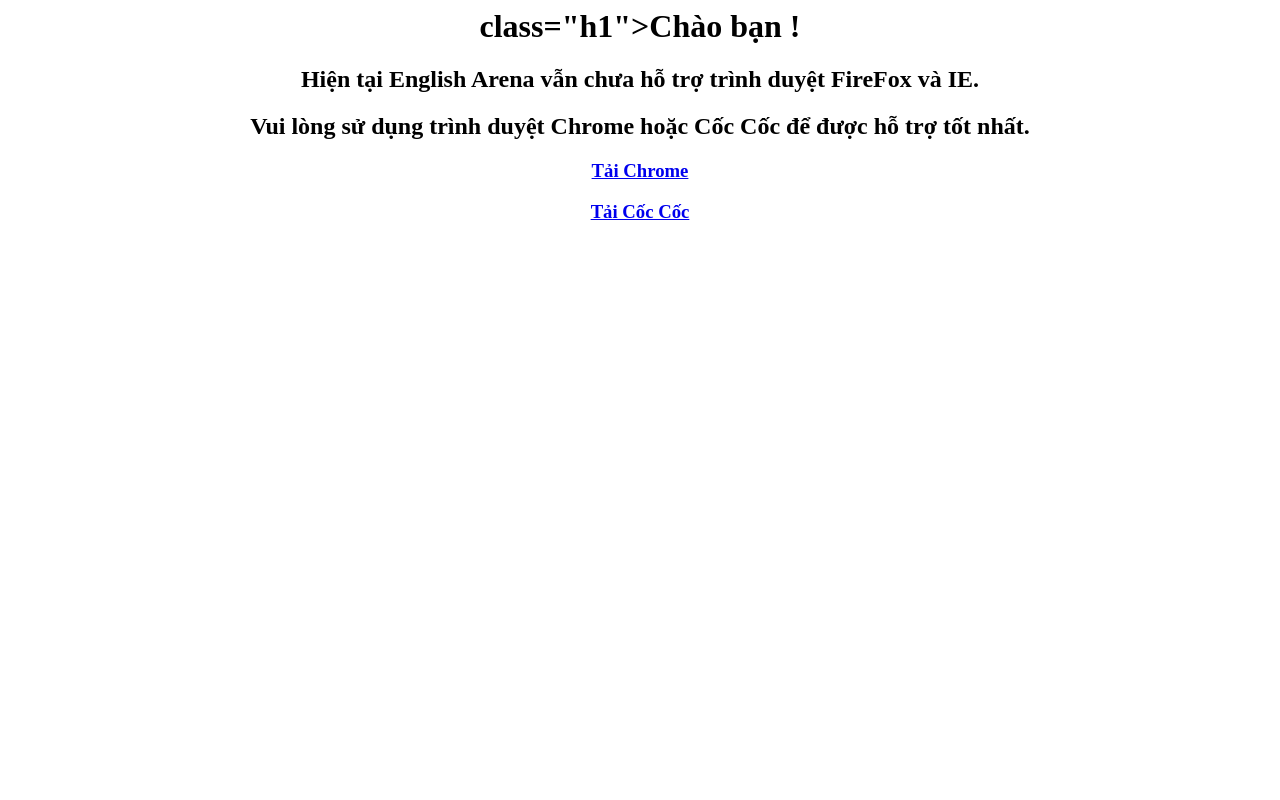
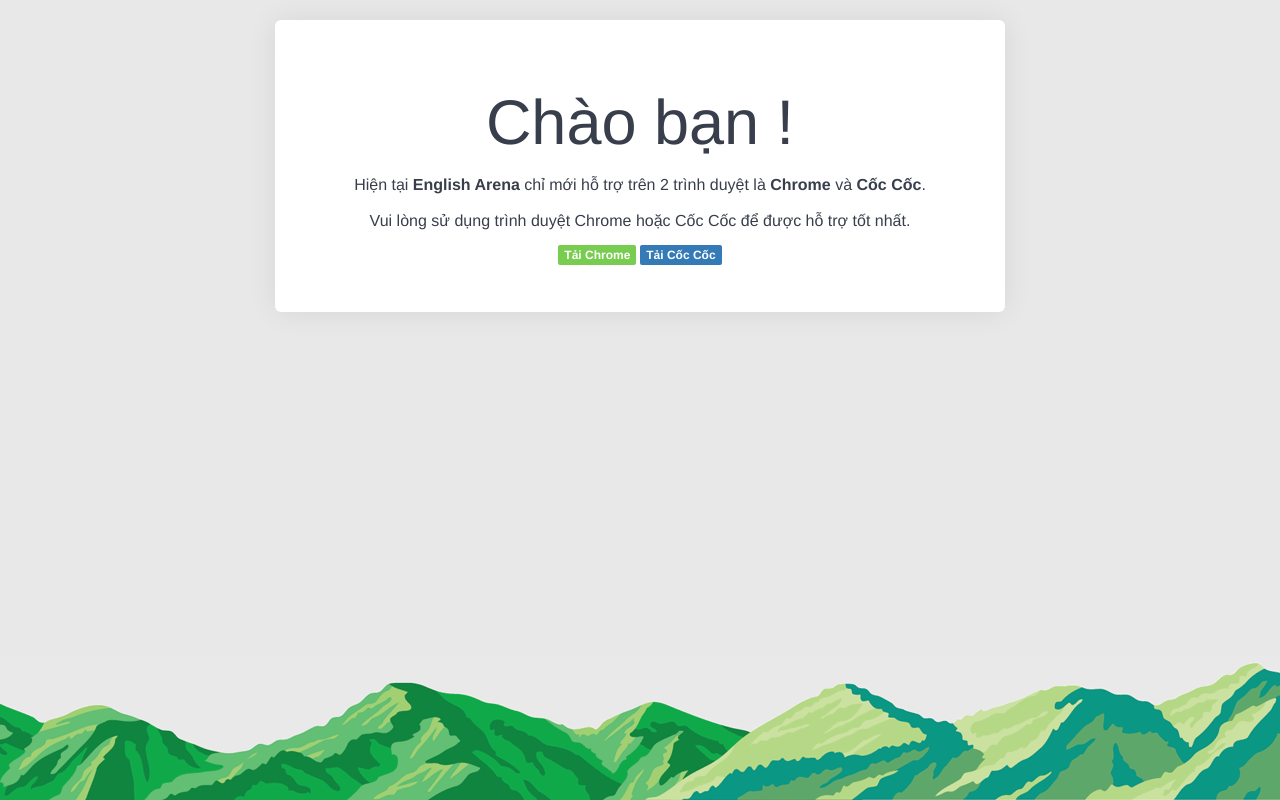
Before and after one commit to hoangchunghien/arena.why.academy, a website: page views/home/unsupported.html in a window 1280 px wide. Drawn offline with nearby package versions, Linux system fonts and the light colour scheme; files that its build step writes are made by us from their sources; files whose address does not match are found by name.

Commit message:
finshed view for not supported browser

```diff
--- a/views/home/unsupported.html
+++ b/views/home/unsupported.html
@@ -2,6 +2,16 @@
 <head>
     <meta http-equiv="Content-Type" content="text/html; charset=utf-8"/>
     <meta name="viewport" content="width=device-width, initial-scale=1.0">
+    <link rel="stylesheet" href="//maxcdn.bootstrapcdn.com/bootstrap/3.2.0/css/bootstrap.min.css">
+    <link rel="stylesheet" href="/css/style.css">
+    <link rel="stylesheet" href="//maxcdn.bootstrapcdn.com/font-awesome/4.1.0/css/font-awesome.min.css">
+    <link rel="stylesheet" href="/css/main.css">
+    <link rel="stylesheet" href="/css/challenge.css">
+    <link rel="stylesheet" href="/css/circle-progress.css">
+    <link rel="stylesheet" href="/css/home.css">
+    <link type="text/css" href="/vendor/facebook-friend-selector/jquery.friend.selector-1.2.1.css" rel="stylesheet"/>
+
+    <title>Trình duyệt chưa được hỗ trợ</title>
 </head>
 <body>
 
@@ -11,18 +21,18 @@
         <div align="center">
             <p>
 
-            <h1>class="h1">Chào bạn !</h1></p>
+            <div class="h1">Chào bạn !</div></p>
             <p>
 
-            <h2>Hiện tại English Arena vẫn chưa hỗ trợ trình duyệt FireFox và IE.</h2></p>
+            <h2>Hiện tại <b>English Arena</b> chỉ mới hỗ trợ trên 2 trình duyệt là <b>Chrome</b> và <b>Cốc Cốc</b>.</h2></p>
             <p>
 
             <h2>Vui lòng sử dụng trình duyệt Chrome hoặc Cốc Cốc để được hỗ trợ tốt nhất.</h2></p>
-            <a class="label label-success" href="http://www.google.com.vn/intl/vi/chrome/"><h3>Tải Chrome</h3></a>
-            <a class="label label-primary" href="http://coccoc.com/"><h3>Tải Cốc Cốc</h3></a>
+            <a class="label label-success h2" href="http://www.google.com.vn/intl/vi/chrome/"> Tải Chrome</a>
+            <a class="label label-primary h2" href="http://coccoc.com/">Tải Cốc Cốc</a>
         </div>
     </div>
-
 </div>
 </body>
+
 </html>
```
